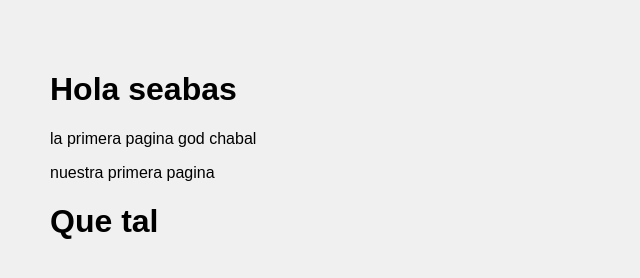
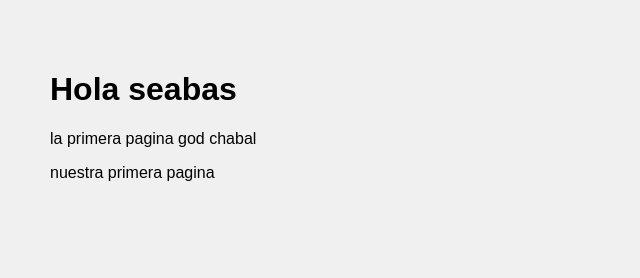
Before and after one commit to mahecha200518-hub/Proyecto-lazarus, a plain HTML site: page index.html in a window 1280 px wide. Shown: the whole page, without its empty margins (0-640 px from the left). Drawn offline with Linux system fonts and the light colour scheme.

Commit message:
hice cambios

```diff
--- a/index.html
+++ b/index.html
@@ -8,7 +8,7 @@
     <h1> Hola seabas</h1>
     <p>la primera pagina god chabal</p>
     <p> nuestra primera pagina </p>
-    <h1>Que tal </h1>
+
 
 </body>
 </html>
```
